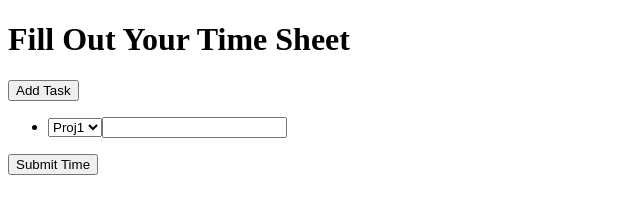
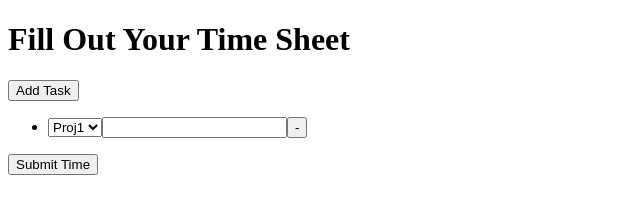
Before and after one commit to Michael-Nicoletti/TimeSheetAutomation, an Electron app: page index.html in a window 1280 px wide. Both pictures are taken after a click on the button "Add Task". Shown: the full height of the page, 0-640 px from the left. Drawn offline with Linux system fonts and the light colour scheme.

Commit message:
You can now remove added tasks

```diff
--- a/index.html
+++ b/index.html
@@ -25,10 +25,13 @@
         addTaskButton.addEventListener("click", function() {
             var select = BuildSelectElement();                      //Build out a "Options element" so that we can grab the project that we want to submit for
             var input = document.createElement("input");            //Create the input element. Allows us to input a time. We are going to need to clean this input.
-            //var removeBtn = document.createElement("button").addEventListener("click", RemoveListItem);
+            var removeBtn = document.createElement("button");
+            removeBtn.innerText = "-";
+            removeBtn.addEventListener("click", RemoveListItem);
             var inputContainer = document.createElement("li");      //We need all of this to live inside a list element. This is that
             inputContainer.appendChild(select);                     //Add the options element to the list
             inputContainer.appendChild(input);                      //Add the input to the list
+            inputContainer.appendChild(removeBtn);                  //Add the remove button to the list
             taskList.appendChild(inputContainer);                   //And then all all of this to the task list
         })
     }
@@ -49,8 +52,9 @@
         return select;
     }
 
-    // function removeListItem(e) {
-    //     console.log(event.target)
-    // }
+    function RemoveListItem(e) {
+        console.dir(event.target.parentNode);
+        taskList.removeChild(event.target.parentNode);
+    }
 </script>
 </html>
```
